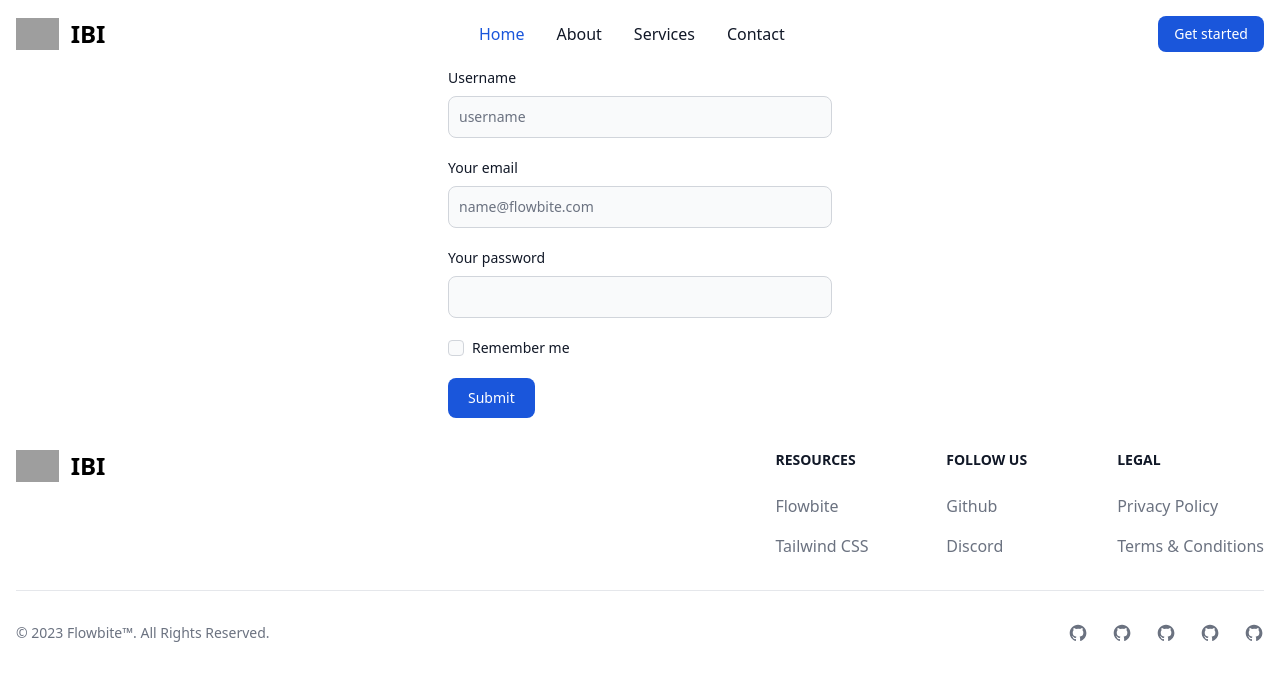
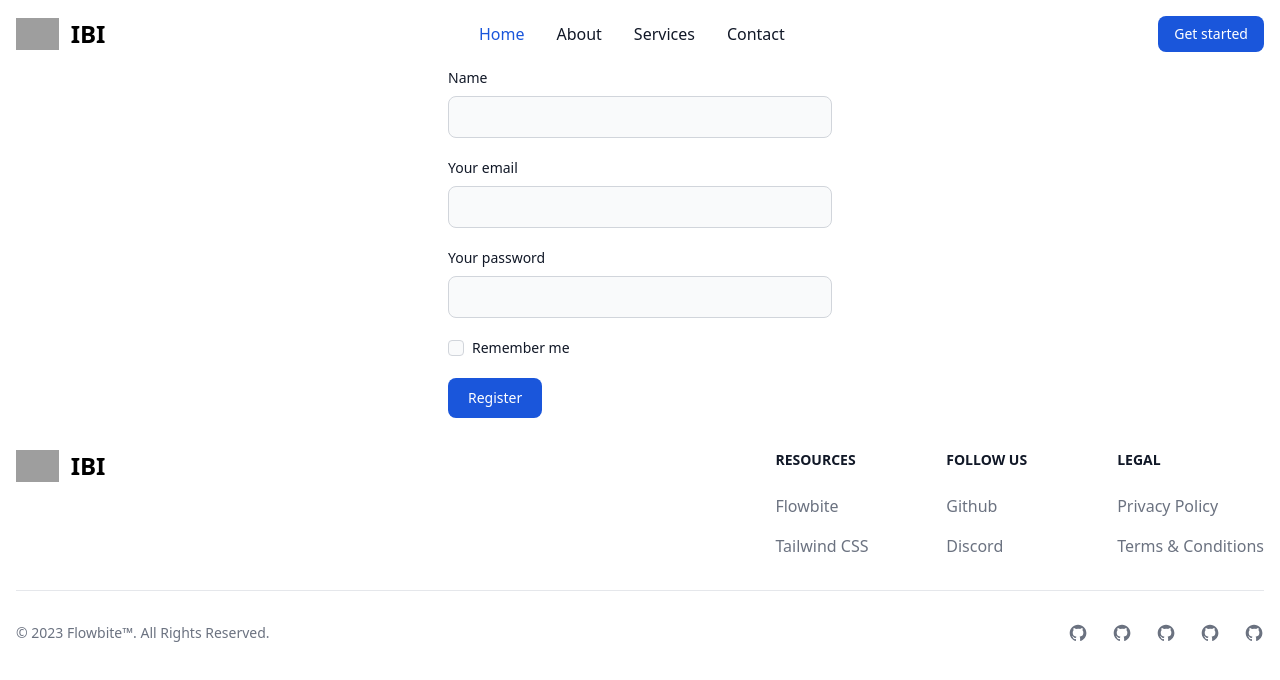
Before and after one commit to RyanL2004/e-Commerce-Platform, a React (Vite) app in the folder client/: page /register in a window 1280 px wide. Shown: the top 680 px of the page. Built offline with nearby package versions, Linux system fonts and the light colour scheme; grey boxes are pictures that could not be loaded.

Commit message:
Add User Register Action to Register component

```diff
--- a/client/src/Redux/Actions/User.js
+++ b/client/src/Redux/Actions/User.js
@@ -11,7 +11,7 @@ import {
     USER_REGISTER_REQ_FAIL,
     USER_REGISTER_REQ_SUCCESS,
 } from "../Constants/User";
-
+import {BASE_URL} from "../Constants/BASE_URL";
 //user login action
 
 export const userLoginAction = (email, password) => async (dispatch)=>{
@@ -23,11 +23,54 @@ export const userLoginAction = (email, password) => async (dispatch)=>{
             }
         }
         const {data} = await axios.post(`${BASE_URL}/api/users/login`, {email, password}, config);
+
         dispatch({type: USER_LOGIN_REQ_SUCCESS, payload: data});
         localStorage.setItem("userInfo", JSON.stringify(data));
 
     } catch (err){
-        console.log(err)
+       dispatch({
+        type: USER_LOGIN_REQ_FAIL,
+        payload: err.response.data.message
+       })
 
     }
 }
+
+
+
+//user logout action
+export const userLogoutAction = () => async (dispatch) => {
+    localStorage.removeItem("userInfo");
+    dispatch({type: USER_LOGOUT});
+    document.location.href = "/login";
+};
+
+//register
+export const userRegisterAction = (name, email, password) => async (dispatch) => {
+    try {
+        dispatch({USER_REGISTER_REQ});
+        const config = {
+            header: {
+                "Content-Type": "application/json",
+            }
+        }
+
+
+        const {data} = await axios.post(`${BASE_URL}/api/users`, {name, email, password}, config);
+
+        dispatch({type: USER_REGISTER_REQ_SUCCESS, payload: data});
+        dispatch({type: USER_LOGIN_REQ_SUCCESS, payload: data});
+
+        localStorage.setItem("userInfo", JSON.stringify(data));
+
+
+    }
+    catch (error) {
+        dispatch({
+            type: USER_REGISTER_REQ_FAIL,
+            payload: error.response.data.message
+        })
+
+
+    }
+}
--- a/client/src/Redux/Reducers/User.js
+++ b/client/src/Redux/Reducers/User.js
@@ -12,7 +12,7 @@ import {
 } from '../Constants/User'
 
 //User Login
-export const userLoginReduer = (state={} ,action) => {
+export const userLoginReducer = (state={} ,action) => {
     switch (action.type) {
         case USER_LOGIN_REQ:
             return {
--- a/client/src/Redux/store.js
+++ b/client/src/Redux/store.js
@@ -3,6 +3,7 @@ import { persistStore, persistReducer} from "redux-persist";
 import storage from "redux-persist/lib/storage";
 import { productListReducer, productReducer } from './Reducers/Product';
 import { thunk } from 'redux-thunk';
+import { userLoginReducer, userRegisterReducer } from './Reducers/User';
 
 const persistConfig = {
     key: 'root',
@@ -14,6 +15,8 @@ const rootReducer = combineReducers({
     // add reducers here
     productListReducer,
     productReducer,
+    userRegisterReducer,
+    userLoginReducer,
 });
 
 
--- a/client/src/pages/Auth/Register.jsx
+++ b/client/src/pages/Auth/Register.jsx
@@ -1,22 +1,46 @@
+import { useState } from "react";
 import Layout from "../../Layouts/Layouts";
+import { useDispatch, useSelector } from "react-redux";
+import { userRegisterAction } from "../../Redux/Actions/User";
 export function Register() {
+  const [name, setName] = useState(null);
+  const [email, setEmail] = useState(null);
+  const [password, setPassword] = useState(null);
+
+  const userRegisterReducer = useSelector((state) => state.userRegisterReducer);
+  const { loading, error, userInfo} = userRegisterReducer;
+
+  const dispatch = useDispatch();
+
+  const submitHandler = (e) => {
+    e.preventDefault();
+    dispatch(userRegisterAction(name, email, password));
+  };
+
   return (
     <>
       <Layout>
-        <form className="max-w-sm mx-auto">
+        {loading ? (
+          <h1>loading</h1>
+        ) : error ? (
+          <h1>{error}</h1>
+        ) : (
+          <form className="max-w-sm mx-auto" onSubmit={submitHandler}>
             <div className="mb-5">
               <label
                 for="email"
                 className="block mb-2 text-sm font-medium text-gray-900 dark:text-white"
               >
-              Username
+                Name
               </label>
               <input
                 type="text"
                 id="text"
                 class="bg-gray-50 border border-gray-300 text-gray-900 text-sm rounded-lg focus:ring-blue-500 focus:border-blue-500 block w-full p-2.5 dark:bg-gray-700 dark:border-gray-600 dark:placeholder-gray-400 dark:text-white dark:focus:ring-blue-500 dark:focus:border-blue-500"
-              placeholder="username"
+
                 required
+                value={name}
+                onChange={(e)=>setName(e.target.value)}
               />
             </div>
             <div className="mb-5">
@@ -30,8 +54,10 @@ export function Register() {
                 type="email"
                 id="email"
                 class="bg-gray-50 border border-gray-300 text-gray-900 text-sm rounded-lg focus:ring-blue-500 focus:border-blue-500 block w-full p-2.5 dark:bg-gray-700 dark:border-gray-600 dark:placeholder-gray-400 dark:text-white dark:focus:ring-blue-500 dark:focus:border-blue-500"
-              placeholder="name@flowbite.com"
+
                 required
+                value={email}
+                onChange={(e)=>setEmail(e.target.value)}
               />
             </div>
             <div className="mb-5">
@@ -46,6 +72,8 @@ export function Register() {
                 id="password"
                 class="bg-gray-50 border border-gray-300 text-gray-900 text-sm rounded-lg focus:ring-blue-500 focus:border-blue-500 block w-full p-2.5 dark:bg-gray-700 dark:border-gray-600 dark:placeholder-gray-400 dark:text-white dark:focus:ring-blue-500 dark:focus:border-blue-500"
                 required
+                value={password}
+                onChange={(e)=>setPassword(e.target.value)}
               />
             </div>
             <div className="flex items-start mb-5">
@@ -69,9 +97,10 @@ export function Register() {
               type="submit"
               className="text-white bg-blue-700 hover:bg-blue-800 focus:ring-4 focus:outline-none focus:ring-blue-300 font-medium rounded-lg text-sm w-full sm:w-auto px-5 py-2.5 text-center dark:bg-blue-600 dark:hover:bg-blue-700 dark:focus:ring-blue-800"
             >
-            Submit
+              Register
             </button>
           </form>
+        )}
       </Layout>
     </>
   );
```
Lines whose indentation alone changed are shown as unchanged.
